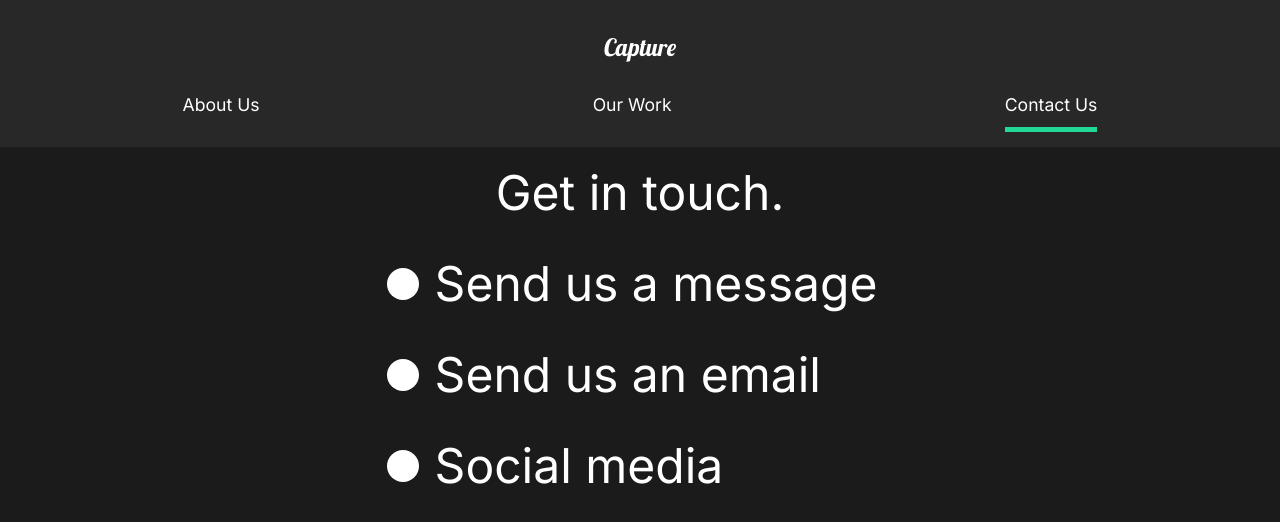
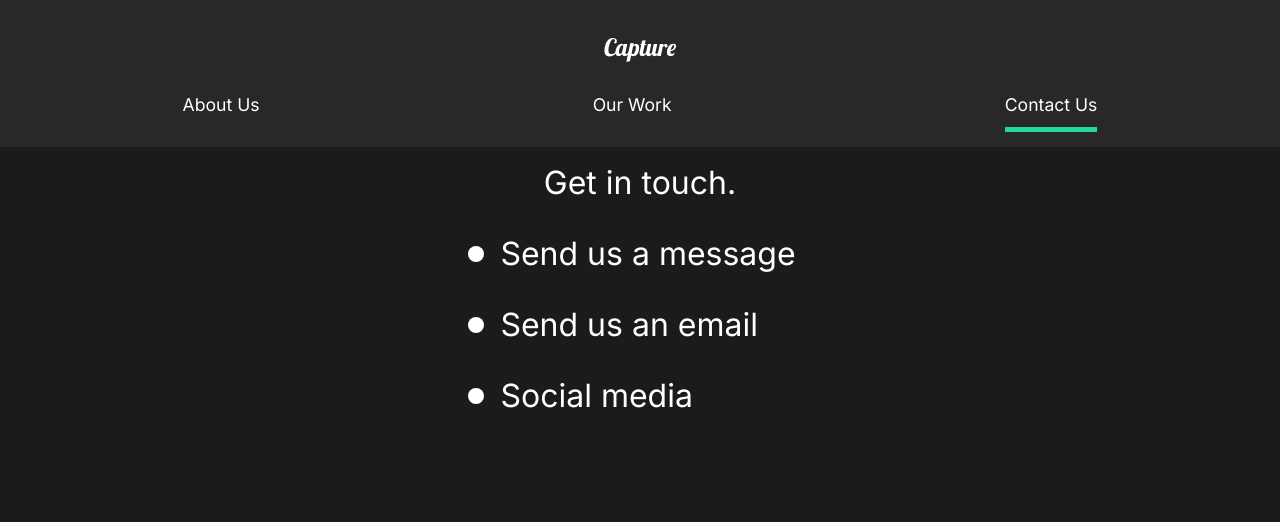
Before and after one commit to andrii-matviichuk/capture-portfolio-website-react, a React (Create React App) app: page /contact in a window 1280 px wide. Shown: the top 522 px of the page. Built offline with nearby package versions, Linux system fonts and the light colour scheme.

Commit message:
🙌 Bug fixes 🙌

```diff
--- a/src/components/AboutSection.js
+++ b/src/components/AboutSection.js
@@ -26,7 +26,9 @@ function AboutSection() {
           dolorem, ipsa minus ducimus corporis reprehenderit non tempore est
           atque nihil.
         </motion.p>
-        <motion.button variants={fade}>Contact</motion.button>
+        <motion.a className="btn" variants={fade} href="/contact">
+          Contact
+        </motion.a>
       </Description>
       <Image className="img">
         <motion.img variants={photoAnim} src={home1} alt="guy with a camera" />
--- a/src/components/GlobalStyle.js
+++ b/src/components/GlobalStyle.js
@@ -19,7 +19,7 @@ const GlobalStyle = createGlobalStyle`
     overflow-x: hidden;
   }
 
-  button {
+  button, .btn {
     font-weight: bold;
     cursor: pointer;
     font-size: 1.1rem;
@@ -29,6 +29,7 @@ const GlobalStyle = createGlobalStyle`
     color: #fff;
     transition: all 0.5s ease;
     font-family: 'Inter', sans-serif;
+    text-decoration: none;
     &:hover {
       background: #23d997;
       color: #fff;
--- a/src/movieState.js
+++ b/src/movieState.js
@@ -25,7 +25,7 @@ export const MovieState = () => {
             "“Lorem Ipsum is simply dummy text of the printing and typesetting industry.”",
         },
         {
-          title: "It’s okay lmao.",
+          title: "It’s okay lmao. Very Good!",
           description:
             "“Lorem Ipsum is simply dummy text of the printing and typesetting industry.”",
         },
@@ -48,7 +48,7 @@ export const MovieState = () => {
             "“Lorem Ipsum is simply dummy text of the printing and typesetting industry.”",
         },
         {
-          title: "It’s okay lmao.",
+          title: "It’s okay lmao. Very Good!",
           description:
             "“Lorem Ipsum is simply dummy text of the printing and typesetting industry.”",
         },
@@ -71,7 +71,7 @@ export const MovieState = () => {
             "“Lorem Ipsum is simply dummy text of the printing and typesetting industry.”",
         },
         {
-          title: "It’s okay lmao.",
+          title: "It’s okay lmao. Very Good!",
           description:
             "“Lorem Ipsum is simply dummy text of the printing and typesetting industry.”",
         },
--- a/src/pages/ContactUs.js
+++ b/src/pages/ContactUs.js
@@ -45,12 +45,12 @@ const ContactStyle = styled(motion.div)`
   color: #fff;
   padding: 5rem 10rem;
   @media (max-width: 1300px) {
-    padding: 1rem 2rem;
+    padding: 1rem 1rem;
     display: flex;
     flex-direction: column;
     align-items: center;
     h2 {
-      font-size: 3rem;
+      font-size: 2rem;
     }
   }
 `;
@@ -69,8 +69,8 @@ const Circle = styled.div`
   height: 3rem;
   background: #fff;
   @media (max-width: 1300px) {
-    width: 2rem;
-    height: 2rem;
+    width: 1rem;
+    height: 1rem;
   }
 `;
 
--- a/src/pages/MovieDetail.js
+++ b/src/pages/MovieDetail.js
@@ -8,8 +8,7 @@ import { PageAnimation } from "../animation";
 function MovieDetail() {
   const history = useHistory();
   const url = history.location.pathname;
-  const [movies, setMovies] = useState();
-  setMovies(MovieState);
+  const [movies] = useState(MovieState);
   const [movie, setMovie] = useState(null);
 
   useEffect(() => {
@@ -54,27 +53,29 @@ const Details = styled(motion.div)`
 
 const HeadLine = styled.div`
   min-height: 90vh;
-  padding-top: 20vh;
+  padding-top: 10vh;
   position: relative;
-
+  font-size: 2rem;
   h1 {
-    position: absolute;
-    top: 10%;
-    left: 50%;
-    transform: translate(-50%, -10%);
+    font-weight: lighter;
+    margin-bottom: 2rem;
+    text-align: center;
   }
-
   img {
     width: 100%;
     height: 70vh;
     object-fit: cover;
+  }
+  @media (max-width: 1300px) {
+    text-align: center;
+    padding-top: 5vh;
   }
 `;
 
 const Awards = styled.div`
   min-height: 80vh;
   display: flex;
-  margin: 5rem 10rem;
+  margin: 2rem 5rem;
   align-items: center;
   justify-content: space-around;
   @media (max-width: 1300px) {
@@ -84,7 +85,7 @@ const Awards = styled.div`
 `;
 
 const AwardStyle = styled.div`
-  padding: 5rem;
+  padding: 2rem 5rem;
 
   h3 {
     font-size: 2rem;
@@ -99,6 +100,10 @@ const AwardStyle = styled.div`
 
   p {
     padding: 2rem 0;
+  }
+
+  @media (max-width: 1300px) {
+    padding: 1rem;
   }
 `;
 
--- a/src/styles.js
+++ b/src/styles.js
@@ -24,7 +24,8 @@ export const Description = styled.div`
   }
   @media (max-width: 1300px) {
     padding: 0;
-    button {
+    button,
+    a {
       margin: 2rem 0 5rem;
     }
   }
```
Also changed, not shown: 6 other files (tests, documents, lock files or other folders).
